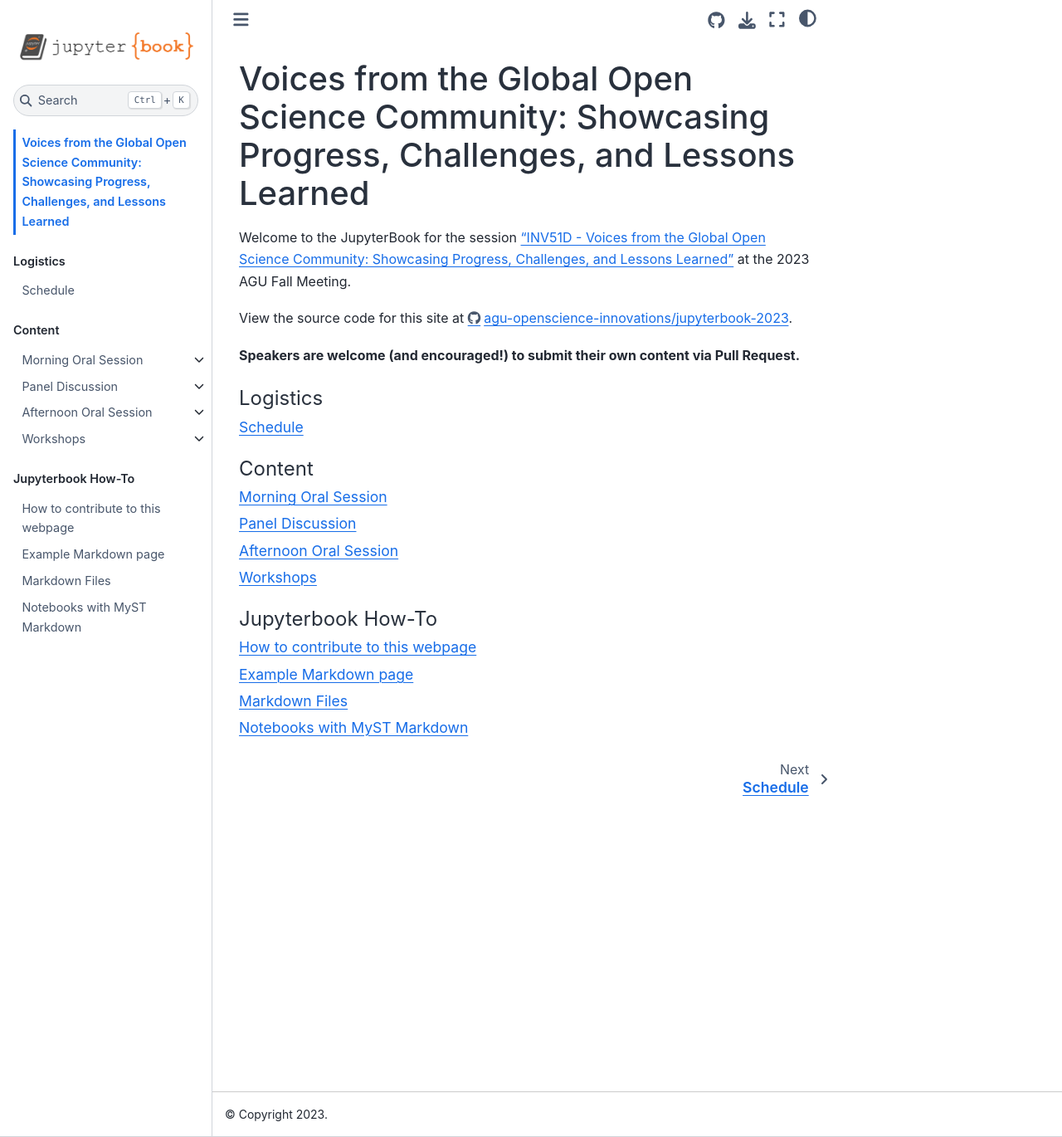
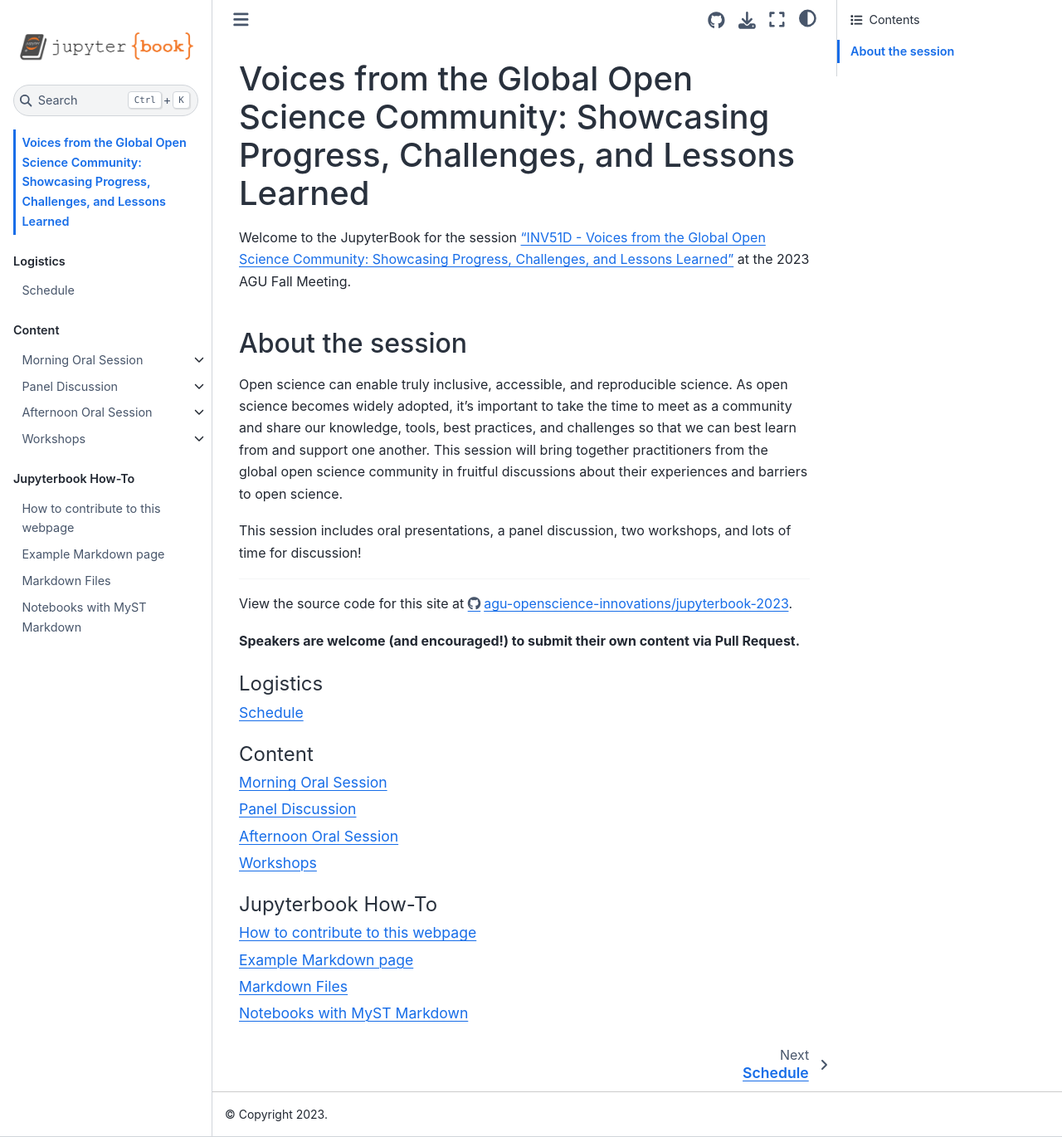
Before and after one commit to lauracion/jupyterbook-2023, a Jupyter Book: the page built from intro.md, in a window 1280 px wide and 1370 px high. Shown: the whole window at 83% size. Built offline with Jupyter Book 1.0.4 settings and Sphinx 7.4.7 and the Sphinx Book theme 1.1.4, drawn with Linux system fonts in a browser that asks for light colours; pages that are not in the unit, such as notebooks, are missing from menus.

Commit message:
Add session info to main page

```diff
--- a/intro.md
+++ b/intro.md
@@ -1,6 +1,14 @@
 # Voices from the Global Open Science Community: Showcasing Progress, Challenges, and Lessons Learned
 
 Welcome to the JupyterBook for the session ["INV51D - Voices from the Global Open Science Community: Showcasing Progress, Challenges, and Lessons Learned"](https://agu.confex.com/agu/fm23/meetingapp.cgi/Person/65539) at the 2023 AGU Fall Meeting.
+
+### About the session
+
+Open science can enable truly inclusive, accessible, and reproducible science. As open science becomes widely adopted, it’s important to take the time to meet as a community and share our knowledge, tools, best practices, and challenges so that we can best learn from and support one another. This session will bring together practitioners from the global open science community in fruitful discussions about their experiences and barriers to open science.
+
+This session includes oral presentations, a panel discussion, two workshops, and lots of time for discussion!
+
+---
 
 View the source code for this site at https://github.com/agu-openscience-innovations/jupyterbook-2023.
 
```
